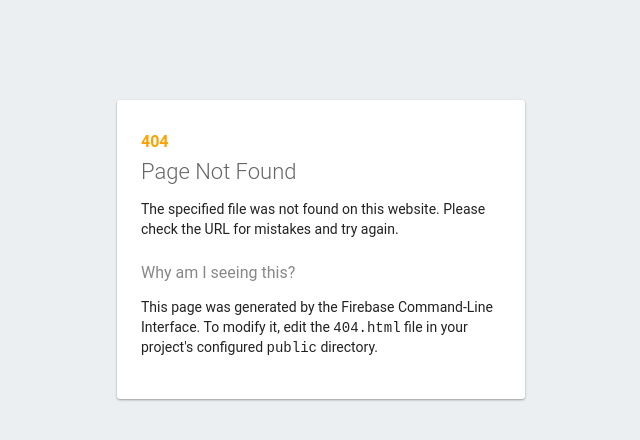
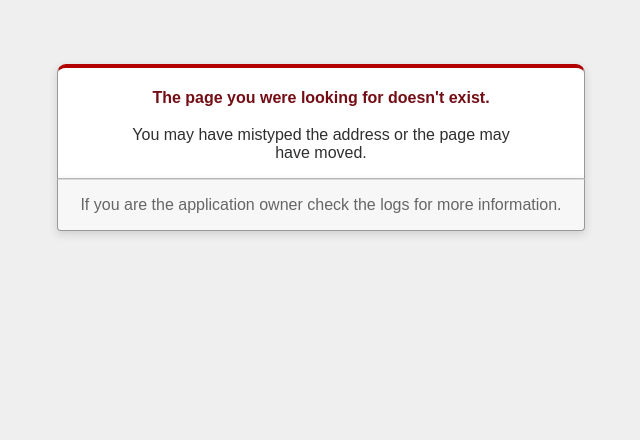
Before and after one commit to kylecoberly/develop-denver, a plain HTML site: page public/404.html in a window 1280 px wide. Shown: the whole page, without its empty margins (319-959 px from the left). Drawn offline with Linux system fonts and the light colour scheme.

Commit message:
Adding favicon and 404

```diff
--- a/public/404.html
+++ b/public/404.html
@@ -1,33 +1,67 @@
 <!DOCTYPE html>
 <html>
 <head>
-    <meta charset="utf-8">
-    <meta name="viewport" content="width=device-width, initial-scale=1">
-    <title>Page Not Found</title>
+  <title>The page you were looking for doesn't exist (404)</title>
+  <meta name="viewport" content="width=device-width,initial-scale=1">
+  <style>
+  body {
+    background-color: #EFEFEF;
+    color: #2E2F30;
+    text-align: center;
+    font-family: arial, sans-serif;
+    margin: 0;
+  }
 
-    <style media="screen">
-      body { background: #ECEFF1; color: rgba(0,0,0,0.87); font-family: Roboto, Helvetica, Arial, sans-serif; margin: 0; padding: 0; }
-      #message { background: white; max-width: 360px; margin: 100px auto 16px; padding: 32px 24px 16px; border-radius: 3px; }
-      #message h3 { color: #888; font-weight: normal; font-size: 16px; margin: 16px 0 12px; }
-      #message h2 { color: #ffa100; font-weight: bold; font-size: 16px; margin: 0 0 8px; }
-      #message h1 { font-size: 22px; font-weight: 300; color: rgba(0,0,0,0.6); margin: 0 0 16px;}
-      #message p { line-height: 140%; margin: 16px 0 24px; font-size: 14px; }
-      #message a { display: block; text-align: center; background: #039be5; text-transform: uppercase; text-decoration: none; color: white; padding: 16px; border-radius: 4px; }
-      #message, #message a { box-shadow: 0 1px 3px rgba(0,0,0,0.12), 0 1px 2px rgba(0,0,0,0.24); }
-      #load { color: rgba(0,0,0,0.4); text-align: center; font-size: 13px; }
-      @media (max-width: 600px) {
-        body, #message { margin-top: 0; background: white; box-shadow: none; }
-        body { border-top: 16px solid #ffa100; }
+  div.dialog {
+    width: 95%;
+    max-width: 33em;
+    margin: 4em auto 0;
+  }
+
+  div.dialog > div {
+    border: 1px solid #CCC;
+    border-right-color: #999;
+    border-left-color: #999;
+    border-bottom-color: #BBB;
+    border-top: #B00100 solid 4px;
+    border-top-left-radius: 9px;
+    border-top-right-radius: 9px;
+    background-color: white;
+    padding: 7px 12% 0;
+    box-shadow: 0 3px 8px rgba(50, 50, 50, 0.17);
+  }
+
+  h1 {
+    font-size: 100%;
+    color: #730E15;
+    line-height: 1.5em;
+  }
+
+  div.dialog > p {
+    margin: 0 0 1em;
+    padding: 1em;
+    background-color: #F7F7F7;
+    border: 1px solid #CCC;
+    border-right-color: #999;
+    border-left-color: #999;
+    border-bottom-color: #999;
+    border-bottom-left-radius: 4px;
+    border-bottom-right-radius: 4px;
+    border-top-color: #DADADA;
+    color: #666;
+    box-shadow: 0 3px 8px rgba(50, 50, 50, 0.17);
   }
   </style>
 </head>
+
 <body>
-    <div id="message">
-      <h2>404</h2>
-      <h1>Page Not Found</h1>
-      <p>The specified file was not found on this website. Please check the URL for mistakes and try again.</p>
-      <h3>Why am I seeing this?</h3>
-      <p>This page was generated by the Firebase Command-Line Interface. To modify it, edit the <code>404.html</code> file in your project's configured <code>public</code> directory.</p>
+  <!-- This file lives in public/404.html -->
+  <div class="dialog">
+    <div>
+      <h1>The page you were looking for doesn't exist.</h1>
+      <p>You may have mistyped the address or the page may have moved.</p>
+    </div>
+    <p>If you are the application owner check the logs for more information.</p>
   </div>
 </body>
 </html>
```
Also changed, not shown: public/index.html (+3 -2 lines), public/favicon.ico (added). Lines whose indentation alone changed are shown as unchanged.
